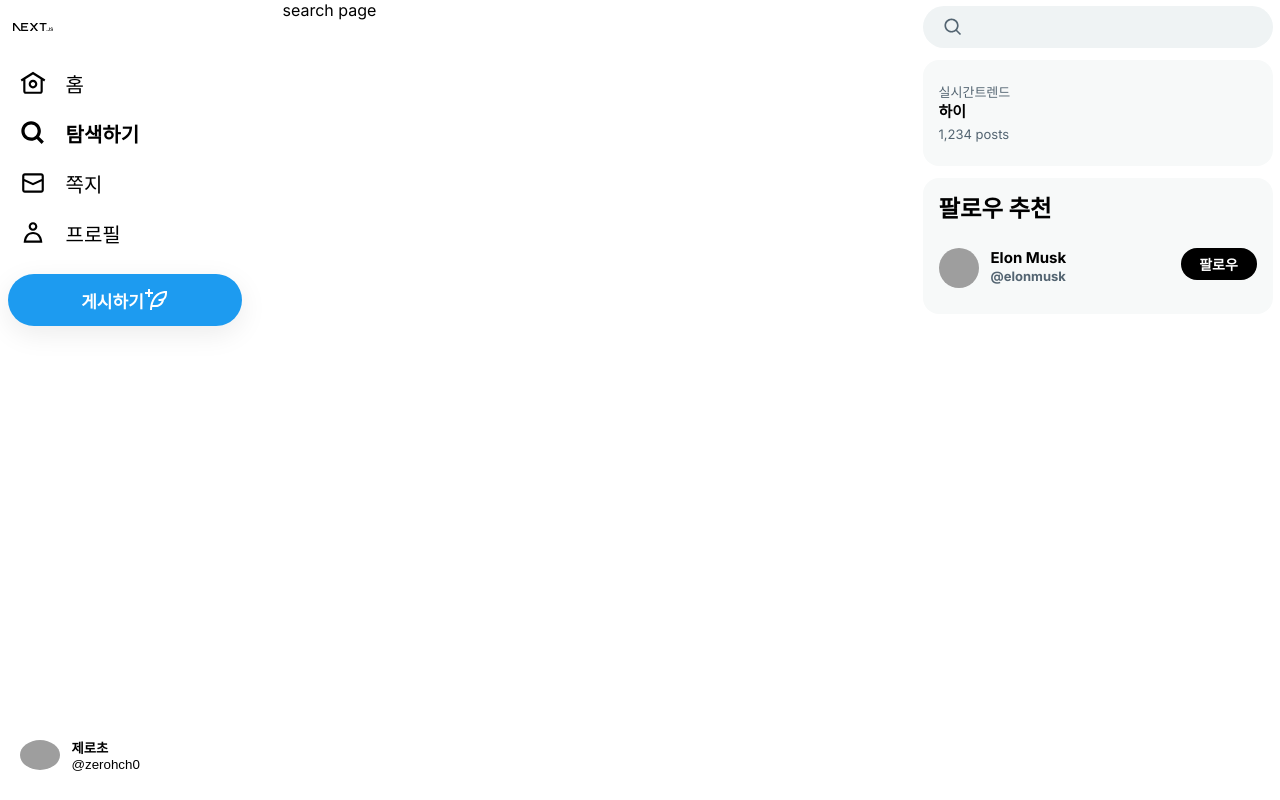
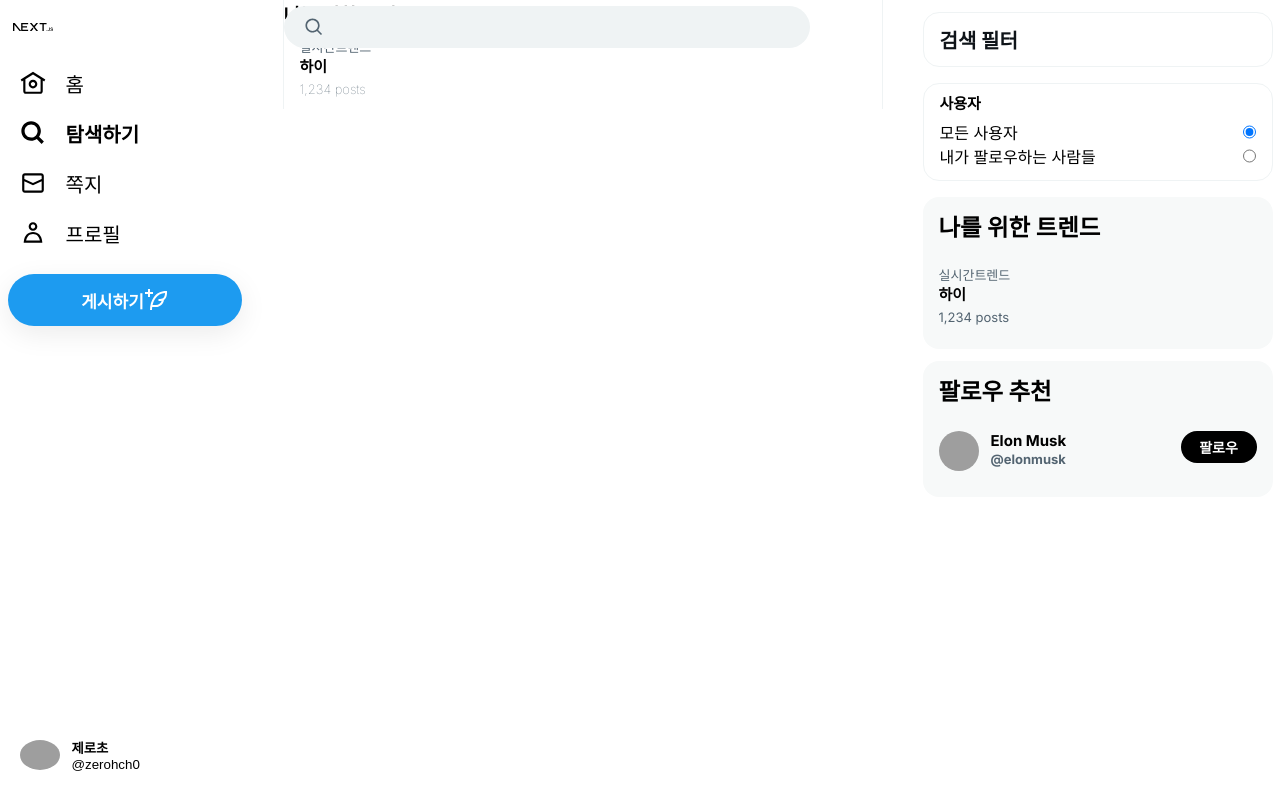
Before and after one commit to San-Goon/zustand, a Next.js app: page /search in a window 1280 px wide. Built offline with nearby package versions, Linux system fonts and the light colour scheme; grey boxes are pictures that could not be loaded.

Commit message:
feat: make search, explore pages

```diff
--- /dev/null
+++ b/src/app/(afterLogin)/_component/RightSearchZone.tsx
@@ -0,0 +1,47 @@
+"use client";
+
+import { usePathname } from "next/navigation";
+import style from "./rightSearchZone.module.css";
+import SearchForm from "@/app/(afterLogin)/_component/SearchForm";
+
+export default function RightSearchZone() {
+  const pathname = usePathname();
+  if (pathname === "/explore") return null;
+  const onChangeAll = () => {};
+  const onChangeFollow = () => {};
+  if (pathname === "/search") {
+    return (
+      <div>
+        <h5 className={style.filterTitle}>검색 필터</h5>
+        <div className={style.filterSection}>
+          <div>
+            <label>사용자</label>
+            <div className={style.radio}>
+              <div>모든 사용자</div>
+              <input
+                type="radio"
+                name="pf"
+                defaultChecked
+                onChange={onChangeAll}
+              />
+            </div>
+          </div>
+          <div className={style.radio}>
+            <div>내가 팔로우하는 사람들</div>
+            <input
+              type="radio"
+              name="pf"
+              value="on"
+              onChange={onChangeFollow}
+            />
+          </div>
+        </div>
+      </div>
+    );
+  }
+  return (
+    <div style={{ marginBottom: 60, width: "inherit" }}>
+      <SearchForm />
+    </div>
+  );
+}
--- /dev/null
+++ b/src/app/(afterLogin)/_component/SearchForm.tsx
@@ -0,0 +1,14 @@
+import style from "@/app/(afterLogin)/_component/rightSearchZone.module.css";
+
+export default function SearchForm() {
+  return (
+    <form className={style.search}>
+      <svg width={20} viewBox="0 0 24 24" aria-hidden="true">
+        <g>
+          <path d="M10.25 3.75c-3.59 0-6.5 2.91-6.5 6.5s2.91 6.5 6.5 6.5c1.795 0 3.419-.726 4.596-1.904 1.178-1.177 1.904-2.801 1.904-4.596 0-3.59-2.91-6.5-6.5-6.5zm-8.5 6.5c0-4.694 3.806-8.5 8.5-8.5s8.5 3.806 8.5 8.5c0 1.986-.682 3.815-1.824 5.262l4.781 4.781-1.414 1.414-4.781-4.781c-1.447 1.142-3.276 1.824-5.262 1.824-4.694 0-8.5-3.806-8.5-8.5z"></path>
+        </g>
+      </svg>
+      <input type="search" />
+    </form>
+  );
+}
--- a/src/app/(afterLogin)/_component/TrendSection.tsx
+++ b/src/app/(afterLogin)/_component/TrendSection.tsx
@@ -1,10 +1,16 @@
+"use client";
+
 import style from "./TrendSection.module.css";
 import Trend from "@/app/(afterLogin)/_component/Trend";
+import { usePathname } from "next/navigation";
 
 export default function TrendSection() {
+  const pathname = usePathname();
+  if (pathname === "/explore") return null;
   return (
     <div className={style.trendBg}>
       <div className={style.trend}>
+        <h3>나를 위한 트렌드</h3>
         <Trend />
       </div>
     </div>
--- /dev/null
+++ b/src/app/(afterLogin)/_component/rightSearchZone.module.css
@@ -0,0 +1,60 @@
+.search {
+    position: fixed;
+    height: 42px;
+    width: inherit;
+    border-radius: 21px;
+    background-color: rgb(239, 243, 244);
+    margin-top: 6px;
+    margin-bottom: 12px;
+    display: flex;
+    align-items: center;
+}
+
+.search svg {
+    margin-left: 20px;
+    fill: rgb(83, 100, 113);
+}
+
+.search input {
+    outline: none;
+    background-color: inherit;
+    border: none;
+    padding: 12px;
+    margin-left: 5px;
+    font-size: 15px;
+}
+
+.filterTitle {
+    background: #ffffff;
+    padding: 12px 16px;
+    color: rgba(15,20,25,1.00);
+    font-size: 20px;
+    font-weight: bold;
+    margin-bottom: 16px;
+    border-radius: 16px;
+    border: 1px solid rgb(239,243,244);
+    margin-top: 12px;
+}
+
+.filterSection {
+    padding: 0 16px 12px;
+    margin-bottom: 16px;
+    border-radius: 16px;
+    border: 1px solid rgb(239,243,244);
+}
+
+.filterSection label {
+    font-size: 15px;
+    font-weight: bold;
+    height: 36px;
+    display: flex;
+    align-items: center;
+}
+
+.radio {
+    display: flex;
+}
+
+.radio > div {
+    flex: 1;
+}
--- /dev/null
+++ b/src/app/(afterLogin)/explore/explore.module.css
@@ -0,0 +1,31 @@
+.main {
+    width: 600px;
+    border-color: rgb(239, 243, 244);
+    border-right-width: 1px;
+    border-left-width: 1px;
+    border-left-style: solid;
+    border-right-style: solid;
+    display: flex;
+    flex-direction: column;
+    align-items: stretch;
+}
+
+.formZone {
+    padding-left: 16px;
+    width: 566px;
+    margin-bottom: 60px;
+}
+
+.trendBg {
+    margin-top: 60px;
+    background-color: rgb(247, 249, 249);
+}
+.trend {
+    border-top: 1px solid rgb(239, 243, 244);
+    font-size: 20px;
+    font-weight: bold;
+    margin-bottom: 12px;
+}
+.trend h3 {
+    padding: 12px 16px;
+}
--- a/src/app/(afterLogin)/layout.module.css
+++ b/src/app/(afterLogin)/layout.module.css
@@ -100,32 +100,6 @@
   height: 100%;
 }
 
-.search {
-  position: fixed;
-  height: 42px;
-  width: inherit;
-  border-radius: 21px;
-  background-color: rgb(239, 243, 244);
-  margin-top: 6px;
-  margin-bottom: 12px;
-  display: flex;
-  align-items: center;
-}
-
-.search svg {
-  margin-left: 20px;
-  fill: rgb(83, 100, 113);
-}
-
-.search input {
-  outline: none;
-  background-color: inherit;
-  border: none;
-  padding: 12px;
-  margin-left: 5px;
-  font-size: 15px;
-}
-
 .followRecommend {
   font-size: 20px;
   font-weight: bold;
--- a/src/app/(afterLogin)/layout.tsx
+++ b/src/app/(afterLogin)/layout.tsx
@@ -7,6 +7,7 @@
 import LogoutButton from "@/app/(afterLogin)/_component/LogoutButton";
 import FollowRecommend from "@/app/(afterLogin)/_component/FollowRecommend";
 import TrendSection from "@/app/(afterLogin)/_component/TrendSection";
+import RightSearchZone from "@/app/(afterLogin)/_component/RightSearchZone";
 
 export default function AfterLoginLayout({
   children,
@@ -50,16 +51,7 @@
         <div className={style.rightSectionInner}>
           <main className={style.main}>{children}</main>
           <section className={style.rightSection}>
-            <div style={{ marginBottom: 60, width: "inherit" }}>
-              <form className={style.search}>
-                <svg width={20} viewBox="0 0 24 24" aria-hidden="true">
-                  <g>
-                    <path d="M10.25 3.75c-3.59 0-6.5 2.91-6.5 6.5s2.91 6.5 6.5 6.5c1.795 0 3.419-.726 4.596-1.904 1.178-1.177 1.904-2.801 1.904-4.596 0-3.59-2.91-6.5-6.5-6.5zm-8.5 6.5c0-4.694 3.806-8.5 8.5-8.5s8.5 3.806 8.5 8.5c0 1.986-.682 3.815-1.824 5.262l4.781 4.781-1.414 1.414-4.781-4.781c-1.447 1.142-3.276 1.824-5.262 1.824-4.694 0-8.5-3.806-8.5-8.5z"></path>
-                  </g>
-                </svg>
-                <input type="search" />
-              </form>
-            </div>
+            <RightSearchZone />
             <TrendSection />
             <div className={style.followRecommend}>
               <h3>팔로우 추천</h3>
--- a/src/app/(afterLogin)/search/page.tsx
+++ b/src/app/(afterLogin)/search/page.tsx
@@ -1,4 +1,16 @@
-import styles from "./page.module.css";
+import style from "./search.module.css";
+import SearchForm from "@/app/(afterLogin)/_component/SearchForm";
+import Trend from "@/app/(afterLogin)/_component/Trend";
 export default function Home() {
-  return <main className={styles.main}>search page</main>;
+  return (
+    <main className={style.main}>
+      <div className={style.formZone}>
+        <SearchForm />
+      </div>
+      <div className={style.trend}>
+        <h3>나를 위한 트렌드</h3>
+        <Trend />
+      </div>
+    </main>
+  );
 }
--- /dev/null
+++ b/src/app/(afterLogin)/search/search.module.css
@@ -0,0 +1,94 @@
+.main {
+    width: 600px;
+    border-color: rgb(239, 243, 244);
+    border-right-width: 1px;
+    border-left-width: 1px;
+    border-left-style: solid;
+    border-right-style: solid;
+    display: flex;
+    flex-direction: column;
+    align-items: stretch;
+}
+
+.searchTop {
+    background-color: rgba(255, 255, 255, 0.85);
+    backdrop-filter: blur(12px);
+    border-color: rgb(239, 243, 244);
+    border-bottom-width: 1px;
+    border-bottom-style: solid;
+    width: 600px;
+    position: fixed;
+}
+.searchZone {
+    display: flex;
+    align-items: center;
+}
+
+.backButton {
+    width: 34px;
+    height: 34px;
+    background-color: #fff;
+    border: none;
+    border-radius: 17px;
+    display: flex;
+    align-items: center;
+    justify-content: center;
+    cursor: pointer;
+}
+.backButton:hover {
+    background-color: rgba(15, 20, 25, 0.1);
+}
+
+.buttonZone {
+    width: 56px;
+}
+
+.formZone {
+    fleX: 1;
+    height: 53px;
+    width: 526px;
+}
+
+.homeFixed {
+    position: fixed;
+    z-index: 1;
+    width: 598px;
+    background-color: rgba(255, 255, 255, 0.85);
+    backdrop-filter: blur(12px);
+    border-color: rgb(239, 243, 244);
+    border-bottom-width: 1px;
+    border-bottom-style: solid;
+}
+
+.homeTab {
+    height: 53px;
+    display: flex;
+}
+
+.homeTab > div {
+    cursor: pointer;
+    flex: 1;
+    display: flex;
+    align-items: center;
+    justify-content: center;
+    font-size: 15px;
+    position: relative;
+}
+.homeTab a:hover {
+    background-color: rgba(15,20,25, 0.1);
+}
+
+.tabIndicator {
+    height: 4px;
+    align-self: center;
+    background-color: rgb(29, 155, 240);
+    min-width: 56px;
+    width: 56px;
+    position: absolute;
+    bottom: 0px;
+    border-radius: 9999px;
+}
+
+.list {
+    margin-top: 110px;
+}
```
Also changed, not shown: src/app/(afterLogin)/explore/page.tsx (+24 -2 lines), src/app/(afterLogin)/explore/page.module.css (deleted), src/app/(afterLogin)/search/page.module.css (deleted).
